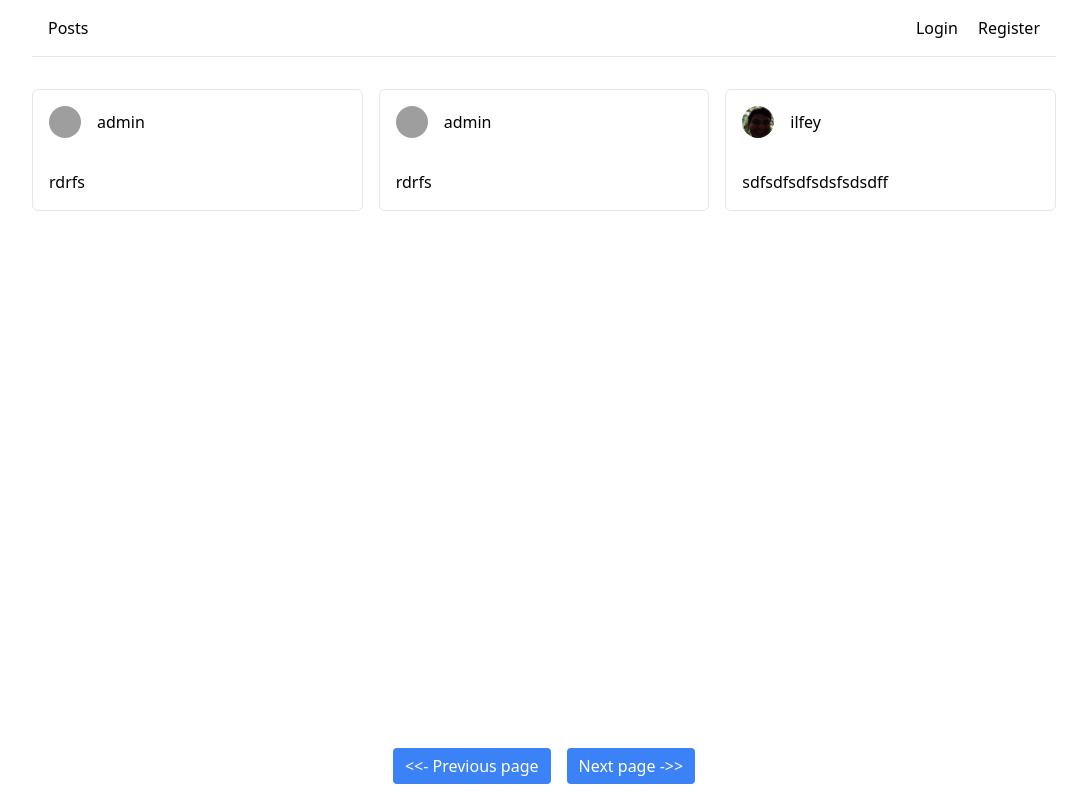
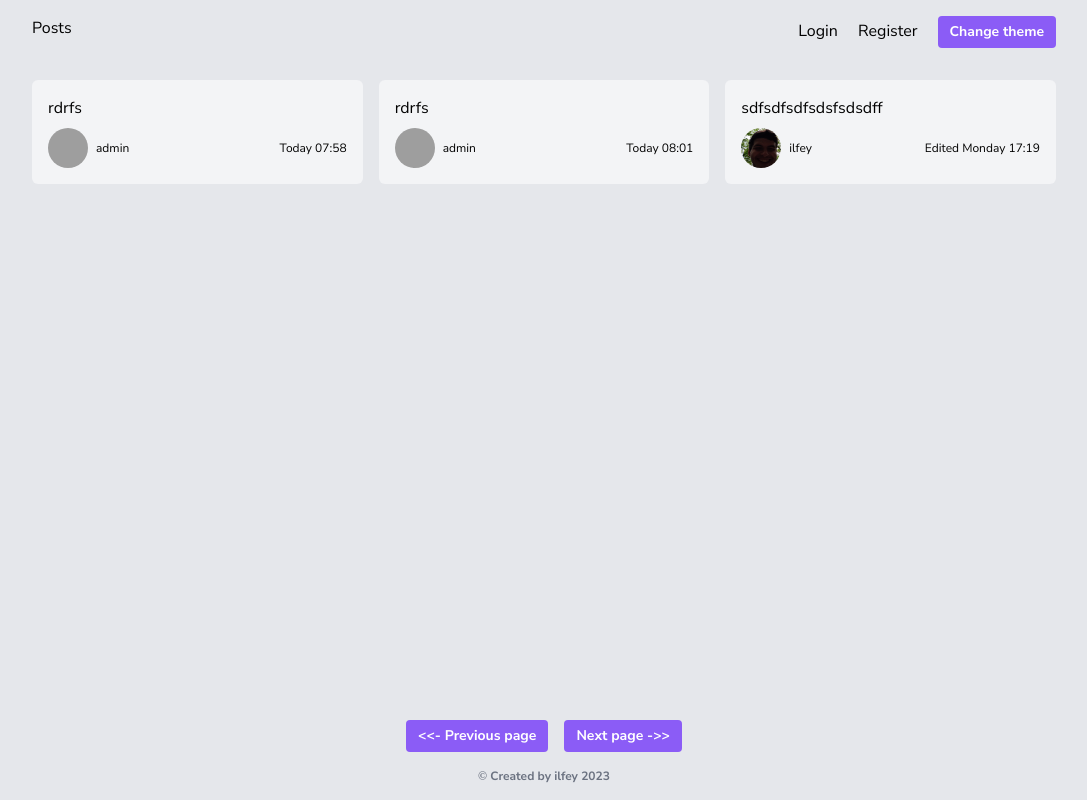
Before and after one commit to 2lfey/L3, a Django app: page /posts/ in a window 1280 px wide. Shown: the whole page, without its empty margins (96-1183 px from the left). Run offline with Django 4.2, Linux system fonts and the light colour scheme; data comes from the database, SQL or seed files in the repository; both versions use the stored data as it was after the commit; data that the repository does not hold is empty; some libraries are stand-ins or nearby versions; grey boxes are pictures that could not be loaded.

Commit message:
update ui

```diff
--- a/blog/settings.py
+++ b/blog/settings.py
@@ -121,6 +121,10 @@ USE_TZ = True
 
 STATIC_URL = 'static/'
 
+STATICFILES_DIRS = [
+    BASE_DIR / "static",
+]
+
 MEDIA_URL = 'media/'
 MEDIA_ROOT = BASE_DIR / 'media'
 
--- a/posts/models.py
+++ b/posts/models.py
@@ -1,4 +1,8 @@
 from django.db import models
+
+from django.utils.timezone import utc
+
+from datetime import datetime
 
 # Create your models here.
 
@@ -17,3 +21,38 @@ class Post(models.Model):
     content = models.TextField(max_length=10000, blank=True)
     created_at = models.DateTimeField(auto_now_add=True)
     updated_at = models.DateTimeField(auto_now=True)
+
+    def time(self):
+        now = datetime.utcnow().replace(tzinfo=utc)
+
+        if (self.updated_at - self.created_at).seconds > 3:
+            diff = (now - self.updated_at)
+            if diff.days == 0:
+                # Today 00:00
+                return self.created_at.strftime('Edited today %H:%M')
+            elif diff.days < 7:
+                # Monday 00:00
+                return self.created_at.strftime('Edited %A %H:%M')
+            elif diff.days < 365:
+                # November 00:00
+                return self.created_at.strftime('Edited %B %H:%M')
+            else:
+                # 2023 November 00:00
+                return self.created_at.strftime('Edited %Y %B %H:%M')
+        else:
+            diff = (now - self.created_at)
+            if diff.days == 0:
+                # Today 00:00
+                return self.created_at.strftime('Today %H:%M')
+            elif diff.days < 7:
+                # Monday 00:00
+                return self.created_at.strftime('%A %H:%M')
+            elif diff.days < 365:
+                # November 00:00
+                return self.created_at.strftime('%B %H:%M')
+            else:
+                # 2023 November 00:00
+                return self.created_at.strftime('%Y %B %H:%M')
+
+    def __str__(self) -> str:
+        return self.content
--- a/posts/templates/create_post.html
+++ b/posts/templates/create_post.html
@@ -11,7 +11,10 @@
     {%csrf_token%}
     {{form.as_p}}
 
-    <button type="submit" class="bg-blue-500 hover:bg-blue-700 text-white py-1.5 px-3 rounded">Create post</button>
+    <button type="submit" class="px-3 py-1.5 font-semibold text-sm bg-primary-500 hover:bg-primary-700 rounded text-white">
+      Create post
+    </button>
+
   </form>
 </div>
 
--- a/posts/templates/posts.html
+++ b/posts/templates/posts.html
@@ -1,54 +1,62 @@
 {% extends 'base.html' %}
+
+{% block head %}
+<title>Posts</title>
+{% endblock %}
 
 {% block main %}
 
 {% if posts %}
-<div class="py-4 my-4 gap-4 grid grid-cols-3">
+<section class="grid grid-cols-3 gap-4">
   {% for post in posts %}
-  <a class="block" href="{% url 'detail-post' post.pk %}">
-    <div class="border rounded-md flex flex-col gap-4 p-4">
+  <a href="{% url 'detail-post' post.pk %}"
+    class="p-4 bg-gray-100 hover:bg-gray-300 dark:bg-gray-700 dark:hover:bg-gray-900 transition-colors duration space-y-2 rounded-md">
+    <!-- Header -->
+    {% if post.hashtags.all %}
+    <div class="">
 
-      <div class="">
-        <div class="flex items-center gap-4">
+      {% for hashtag in post.hashtags.all %}
+      <span>{{hashtag}}</span>
+      {% endfor %}
+    </div>
 
-          {% if post.author.avatar %}
-          <div class="shrink-0">
-            <img class="block rounded-full w-8 h-8" src="{{post.author.avatar.url}}" alt="avatar">
-          </div>
-          {% endif %}
+    {% endif %}
 
-          <span class="">{{post.author.username}}</span>
-        </div>
-
-        {% if post.hashtags.all %}
-        <div class="">
-          {% for hashtag in post.hashtags.all %}
-          <a class="block text-sm text-blue-500 hover:text-blue-700 underline" href="#">{{hashtag}}</a>
-          {% endfor %}
-        </div>
-        {% endif %}
-      </div>
-
+    <!-- Body -->
+    <div class="items-center gap-4">
       {% if post.image %}
-      <div class="">
-        <img src="{{post.image.url}}" class="" alt="img">
-      </div>
+      <img src="{{post.image.url}}" class="" alt="img">
       {% endif %}
 
       <p class="w-full">{{post.title}}</p>
       <p class="w-full">{{post.content}}</p>
+    </div>
 
-      <!-- <div class="grid grid-cols-2 gap-4"> -->
-        <!-- {% if request.user == post.author %} -->
-        <!-- <a class="bg-blue-500 text-center hover:bg-blue-700 text-white py-1.5 px-3 rounded" href="#">Edit</a> -->
-        <!-- <a class="bg-red-500 hover:bg-red-700 text-white py-1.5 px-3 rounded" href="#">Delete</a> -->
-        <!-- {% endif %} -->
-      <!-- </div> -->
+    <!-- Footer -->
+
+    <div class="flex justify-between items-center">
+      <!-- Author -->
+      <div class="flex items-center gap-2">
+        {% if post.author.avatar %}
+        <img class="h-10 w-10 rounded-full" src="{{post.author.avatar.url}}" alt="Author avatar">
+        {% endif %}
+
+        <span class="text-xs">
+          {{post.author.username}}
+        </span>
+      </div>
+
+      <!-- Date -->
+      <div class="">
+        <span class="text-xs">
+          {{post.time}}
+        </span>
+      </div>
 
     </div>
   </a>
   {% endfor %}
-</div>
+</section>
 {% else %}
 <h1 class="my-4 text-center font-bold text-2xl">No posts</h1>
 {% endif %}
@@ -56,10 +64,27 @@
 {% endblock %}
 
 {% block footer %}
+
 {% if posts %}
-<div class="flex items-center justify-center gap-4">
-  <a class="bg-blue-500 hover:bg-blue-700 text-white py-1.5 px-3 rounded" href="#"><<- Previous page</a>
-  <a class="bg-blue-500 hover:bg-blue-700 text-white py-1.5 px-3 rounded" href="#">Next page ->></a>
+<div class="flex flex-col gap-4">
+  <div class="flex items-center justify-center gap-4">
+    <a class="px-3 py-1.5 font-semibold text-sm bg-primary-500 hover:bg-primary-700 rounded text-white" href="#">
+      <<- Previous page </a>
+
+        <a class="px-3 py-1.5 font-semibold text-sm bg-primary-500 hover:bg-primary-700 rounded text-white" href="#">
+          Next page ->>
+        </a>
+  </div>
+
+  {% include 'components/copyright.html' %}
+
 </div>
+
+{% else %}
+
+{% include 'components/copyright.html' %}
+
 {% endif %}
+
+
 {% endblock %}
--- /dev/null
+++ b/static/css/fonts.css
@@ -0,0 +1,31 @@
+@font-face {
+  font-family: 'Nunito-Sans';
+  font-style: normal;
+  font-weight: normal;
+  font-display: fallback;
+  src: url(../fonts/NunitoSans-Regular.woff2) format('woff2');
+}
+
+@font-face {
+  font-family: 'Nunito-Sans';
+  font-style: italic;
+  font-weight: normal;
+  font-display: fallback;
+  src: url(../fonts/NunitoSans-Italic.woff2) format('woff2');
+}
+
+@font-face {
+  font-family: 'Nunito-Sans';
+  font-style: normal;
+  font-weight: bold;
+  font-display: fallback;
+  src: url(../fonts/NunitoSans-Bold.woff2) format('woff2');
+}
+
+@font-face {
+  font-family: 'Nunito-Sans';
+  font-style: italic;
+  font-weight: bold;
+  font-display: fallback;
+  src: url(../fonts/NunitoSans-BoldItalic.woff2) format('woff2');
+}
--- /dev/null
+++ b/static/js/toggleTheme.js
@@ -0,0 +1,13 @@
+
+const toggler = document.querySelector("#toggleTheme")
+const element = document.documentElement
+
+toggler.addEventListener('mouseup', () => {
+  if (element.classList.contains("dark")) {
+    element.classList.remove("dark")
+    localStorage.setItem("theme", "light")
+  } else {
+    element.classList.add("dark");
+    localStorage.setItem("theme", "dark");
+  }
+})
--- a/templates/base.html
+++ b/templates/base.html
@@ -1,29 +1,121 @@
+</html>
+
 <!DOCTYPE html>
-<html lang="en">
+<html class="dark" lang="en">
 
 <head>
+  <!-- Other meta tags -->
+
   <meta charset="UTF-8">
+  <meta http-equiv="X-UA-Compatible" content="IE=edge">
   <meta name="viewport" content="width=device-width, initial-scale=1.0">
-  <script src="https://cdn.tailwindcss.com"></script>
+
+  <!-- Document settings -->
+
   {% block head %}
   <title>Document</title>
   {% endblock %}
+
+  <!-- Open Graph -->
+
+  <meta property="og:title" content=title>
+  <meta property="og:site_name" content=site name>
+  <meta property="og:url" content=site url>
+  <meta property="og:description" content=Description>
+  <meta property="og:type" content=website>
+  <meta property="og:image" content=https://img.example.com/example.png>
+
+  <!-- Preloading -->
+
+  <!-- CDN -->
+
+  <script src="https://cdn.tailwindcss.com"></script>
+
+  {% load static %}
+
+  <!-- Scripts -->
+  <script src="{% static 'js/toggleTheme.js' %}" defer></script>
+
+  <!-- CSS -->
+  <link rel="stylesheet" href="{% static 'css/fonts.css' %}">
+
+  <!-- <link rel="stylesheet" href="style.css"> -->
+
+  <script>
+    tailwind.config = {
+      darkMode: 'class',
+      theme: {
+        colors: {
+          ...tailwind.colors,
+          primary: {
+            50: '#f5f3ff',
+            100: '#ede9fe',
+            200: '#ddd6fe',
+            300: '#c4b5fd',
+            400: '#a78bfa',
+            500: '#8b5cf6',
+            600: '#7c3aed',
+            700: '#6d28d9',
+            800: '#5b21b6',
+            900: '#4c1d95',
+            950: '#2e1065',
+          },
+        },
+        fontFamily: {
+          'nunito-sans': 'Nunito-Sans'
+        },
+      },
+    }
+  </script>
+
+  <script>
+    const currentTheme = localStorage.getItem("theme")
+    if (currentTheme == "dark" || ( !currentTheme && window.matchMedia('(prefers-color-scheme: dark)').matches)) {
+      document.documentElement.classList.add("dark")
+    } else {
+      document.documentElement.classList.remove("dark")
+    }
+  </script>
+
 </head>
 
-<body class="flex flex-col h-screen">
-  <header class="flex justify-between items-center w-full max-w-5xl mx-auto p-4 border-b">
+<body class="bg-gray-200 font-nunito-sans dark:bg-gray-800 dark:text-white transition-colors duration">
+
+  <!-- Container with max width 1024px -->
+
+  <div class="min-h-screen mx-auto max-w-5xl flex flex-col">
+
+    <!-- Header -->
+
+    <header class="py-4 w-full">
+
       {% block header %}
-    {% include 'nav.html' %}
+      {% include 'components/nav.html' %}
       {% endblock %}
+
     </header>
-  <main class="flex-1 w-full max-w-5xl mx-auto">
+
+    <!-- Main -->
+
+    <main class="flex-1 py-4 w-full">
       {% block main %}
       {% endblock %}
     </main>
-  <footer class="w-full max-w-5xl mx-auto py-4">
+
+    <!-- Footer -->
+
+    <footer class="py-4 w-full">
+
       {% block footer %}
+
+      {% include 'components/copyright.html' %}
+
       {% endblock %}
+
     </footer>
+
+  </div>
+
 </body>
 
 </html>
--- /dev/null
+++ b/templates/components/copyright.html
@@ -0,0 +1,3 @@
+<p class="text-center text-xs font-bold text-gray-500">
+  &copy; Created by ilfey 2023
+</p>
--- /dev/null
+++ b/templates/components/nav.html
@@ -0,0 +1,18 @@
+
+<nav class="flex w-full justify-between gap-2 font-sm">
+  <a class="hover:text-primary-500 duration transition-colors" href="{% url 'posts' %}">Posts</a>
+
+  <div class="space-x-4">
+    {% if request.user.is_authenticated %}
+    <a class="hover:text-primary-500 duration transition-colors" href="{% url 'user-profile' request.user.id %}">Profile</a>
+    <a class="hover:text-primary-500 duration transition-colors" href="{% url 'logout' %}">Logout</a>
+    {% else %}
+    <a class="hover:text-primary-500 duration transition-colors" href="{% url 'login' %}">Login</a>
+    <a class="hover:text-primary-500 duration transition-colors" href="{% url 'register' %}">Register</a>
+    {% endif %}
+    <button id="toggleTheme" class="px-3 py-1.5 font-semibold text-sm bg-primary-500 hover:bg-primary-700 rounded text-white">
+      Change theme
+    </button>
+
+  </div>
+</nav>
--- a/templates/nav.html
+++ /dev/null
@@ -1,14 +0,0 @@
-
-<nav class="flex w-full justify-between gap-2 font-medium">
-  <a class="hover:text-gray-600" href="{% url 'posts' %}">Posts</a>
-
-  <div class="space-x-4">
-    {% if request.user.is_authenticated %}
-    <a class="hover:text-gray-600" href="{% url 'user-profile' request.user.id %}">Profile</a>
-    <a class="hover:text-gray-600" href="{% url 'logout' %}">Logout</a>
-    {% else %}
-    <a class="hover:text-gray-600" href="{% url 'login' %}">Login</a>
-    <a class="hover:text-gray-600" href="{% url 'register' %}">Register</a>
-    {% endif %}
-  </div>
-</nav>
```
Also changed, not shown: accounts/templates/profile.html (+16 -15 lines), accounts/templates/user_profile.html (+12 -9 lines), posts/templates/detail_post.html (+9 -21 lines), templates/registration/login.html (+18 -9 lines), templates/registration/register.html (+19 -12 lines), db.sqlite3, static/fonts/NunitoSans-Bold.woff2 (added), static/fonts/NunitoSans-BoldItalic.woff2 (added), static/fonts/NunitoSans-Italic.woff2 (added), static/fonts/NunitoSans-Regular.woff2 (added). Lines whose indentation alone changed are shown as unchanged.
